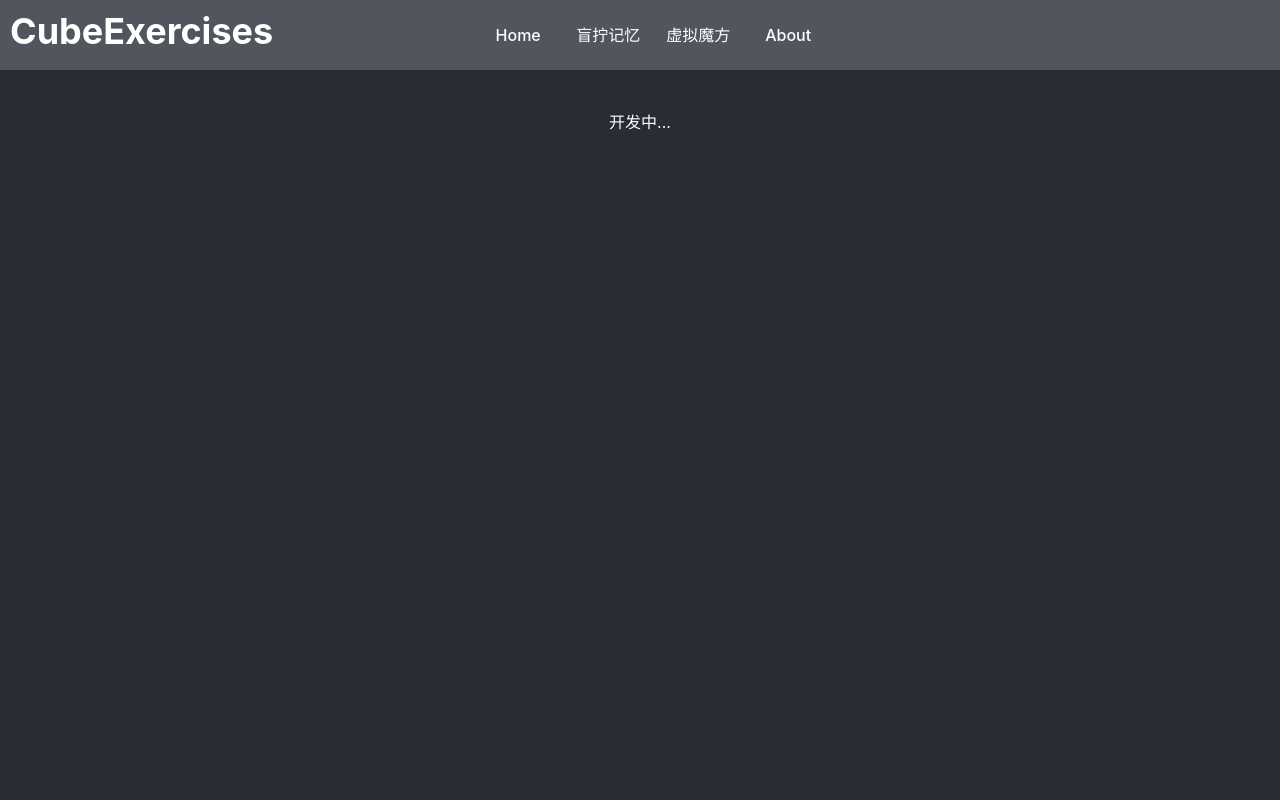
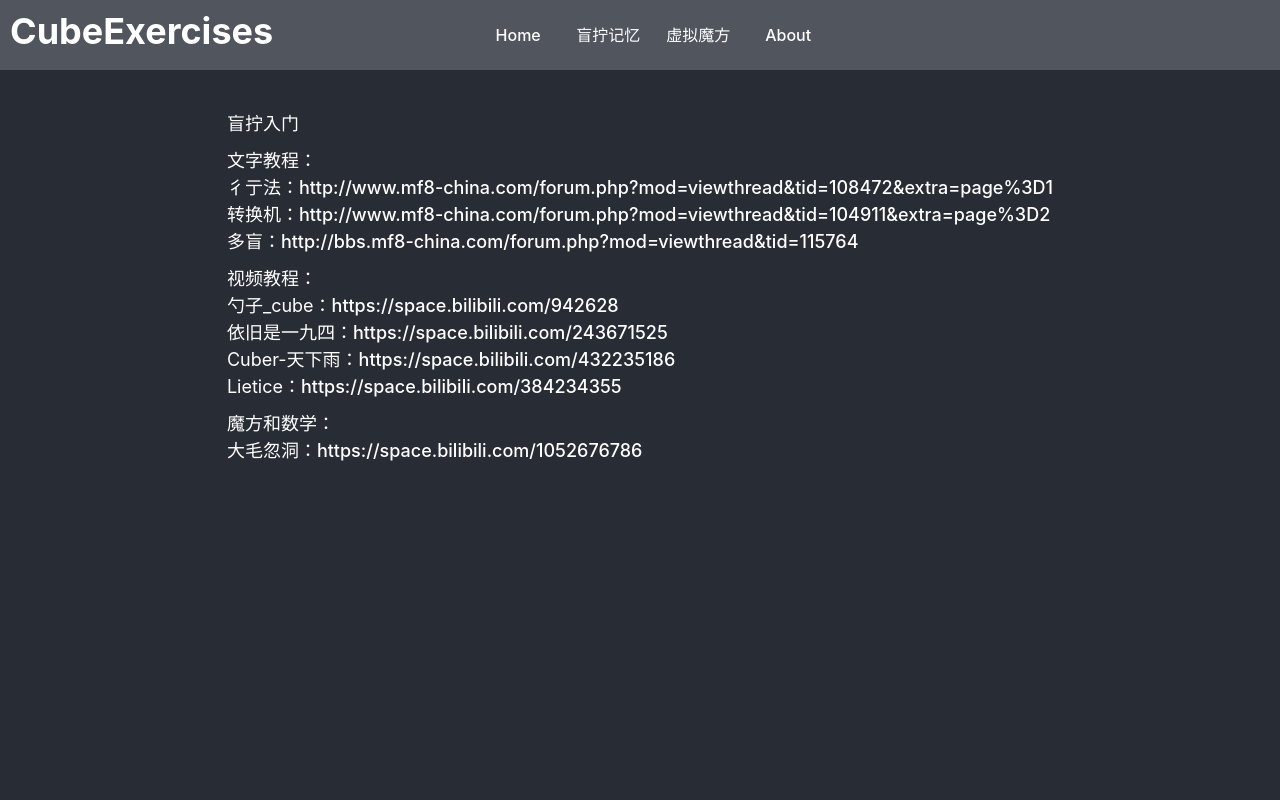
Before and after one commit to Chanyon/cubeExercises, a React (Vite) app: page / in a window 1280 px wide. Shown: the top 800 px of the page. Built offline with nearby package versions, Linux system fonts and the light colour scheme.

Commit message:
add home page

```diff
--- a/src/components/about/index.tsx
+++ b/src/components/about/index.tsx
@@ -3,13 +3,14 @@ import { Box,Text } from "@chakra-ui/react";
 
 function About() {
   const aboutInfo = {
-    desc: "一个开源的三阶魔方盲拧记忆网站，如果你对该项目感兴趣，欢迎提PR。",
+    desc: "一个开源的三阶魔方盲拧记忆网站，如果你对该项目感兴趣，欢迎PR。",
     url: "https://github.com/Chanyon/cubeExercises",
-    ku: "网站使用公式已获得授权",
+    ku_source: "勺子_cuber",
   };
   return (
     <Box fontSize={18}>
       <Text as={"p"}>关于网站：{aboutInfo.desc}</Text>
+      <Text>公式来源：({aboutInfo.ku_source})</Text>
       <Text as={"p"}>项目地址：{aboutInfo.url}</Text>
     </Box>
   );
--- a/src/components/home/Main.tsx
+++ /dev/null
@@ -1,14 +0,0 @@
-import React from "react";
-
-function Main() {
-	return (
-		<>
-			<main>
-				{/* other ,盲拧入门资料*/}
-				开发中...
-			</main>
-		</>
-	);
-}
-
-export { Main }
--- /dev/null
+++ b/src/components/home/index.tsx
@@ -0,0 +1,45 @@
+import React from "react";
+import { Box, Text, Link } from "@chakra-ui/react";
+
+function Home() {
+	const homeInfo = {
+		learn_url1: "http://www.mf8-china.com/forum.php?mod=viewthread&tid=108472&extra=page%3D1", //盲拧入门
+		learn_url2: "http://www.mf8-china.com/forum.php?mod=viewthread&tid=104911&extra=page%3D2", //转换机
+		learn_url3: "http://bbs.mf8-china.com/forum.php?mod=viewthread&tid=115764", //多盲
+		bli_bli: [{ name: "勺子_cube", url: "https://space.bilibili.com/942628" },
+		{ name: "依旧是一九四", url: "https://space.bilibili.com/243671525" },
+		{ name: "Cuber-天下雨", url: "https://space.bilibili.com/432235186" },
+		{ name: "Lietice", url: "https://space.bilibili.com/384234355" }],
+		rubik_math: [{ name: "大毛忽洞", url: "https://space.bilibili.com/1052676786" }],
+	};
+	return (
+		<>
+			{/* other ,盲拧入门资料*/}
+			<Box fontSize="18px">
+				<Text>盲拧入门</Text>
+				<Box my="10px">
+					<Text>文字教程：</Text>
+					<Text>彳亍法：<Link target="_blank" href={homeInfo.learn_url1}>{homeInfo.learn_url1}</Link></Text>
+					<Text>转换机：<Link target="_blank" href={homeInfo.learn_url2}>{homeInfo.learn_url2}</Link></Text>
+					<Text>多盲：<Link target="_blank" href={homeInfo.learn_url3}>{homeInfo.learn_url3}</Link></Text>
+				</Box>
+				<Box my="10px">
+					<Text>视频教程：</Text>
+					{
+						homeInfo.bli_bli.map((item, idx) => (<Text key={idx}>{item.name}：<Link target="_blank" href={item.url}>{item.url}</Link></Text>
+						))
+					}
+				</Box>
+				<Box my="10px">
+					<Text>魔方和数学：</Text>
+					{
+						homeInfo.rubik_math.map((item, idx) => (<Text key={idx}>{item.name}：<Link target="_blank" href={item.url}>{item.url}</Link></Text>
+						))
+					}
+				</Box>
+			</Box>
+		</>
+	);
+}
+
+export { Home }
--- a/src/routers/index.tsx
+++ b/src/routers/index.tsx
@@ -1,13 +1,13 @@
 import React from "react";
 import {Routes, Route } from "react-router-dom";
 import { ThreeStyle } from "../components/3_cycle";
-import { Main } from "../components/home/Main";
+import { Home } from "../components/home/index";
 import { Cube } from "../components/cube/LineEx";
 import { About } from "../components/about";
 export default function Router() {
 	return (
 			<Routes>
-				<Route path="/" element= {<Main/>}/>
+				<Route path="/" element= {<Home/>}/>
         <Route path="/style" element={<ThreeStyle/>} />
 				<Route path="/cube" element={<Cube/>}/>
 				<Route path="/about" element={<About/>}/>
```
Also changed, not shown: src/components/home/index.css (added).
